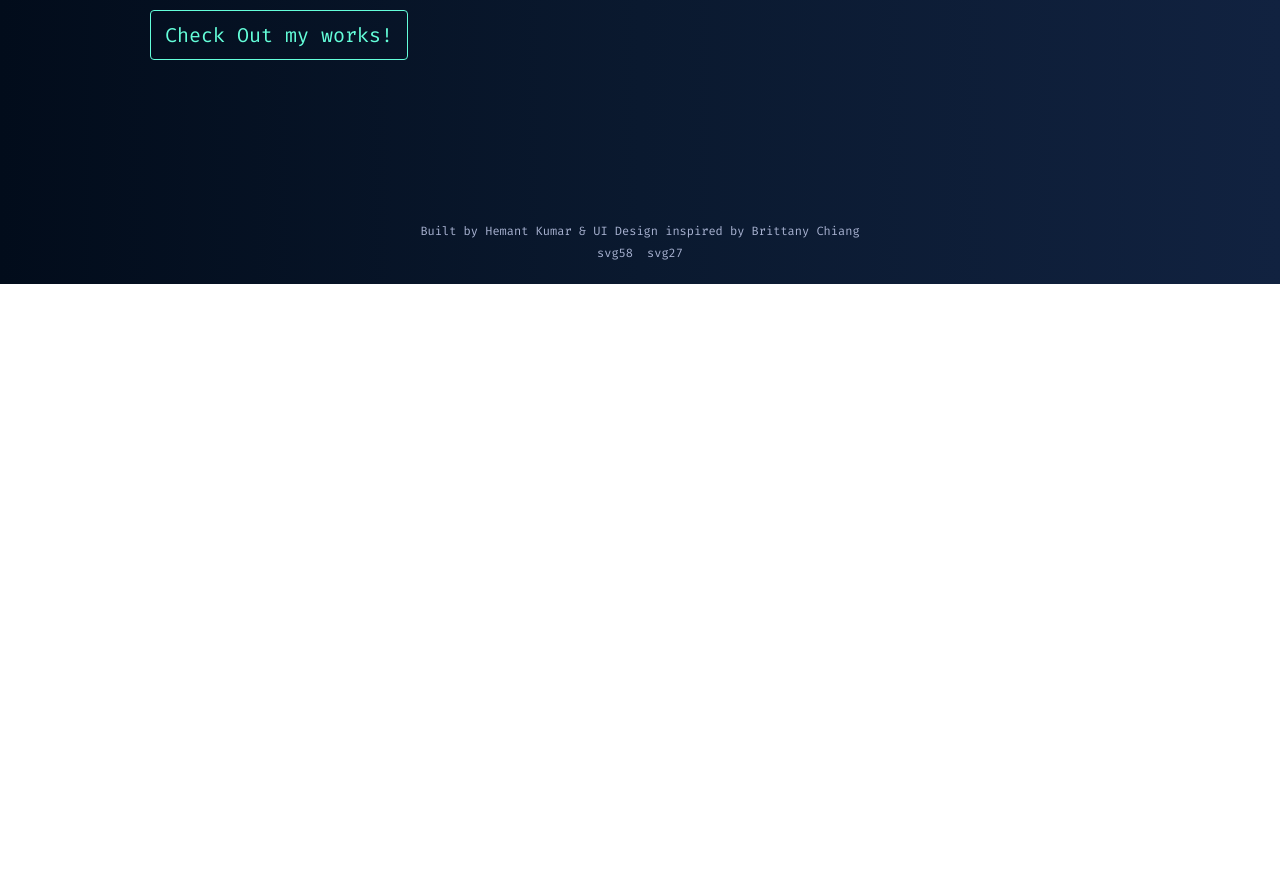
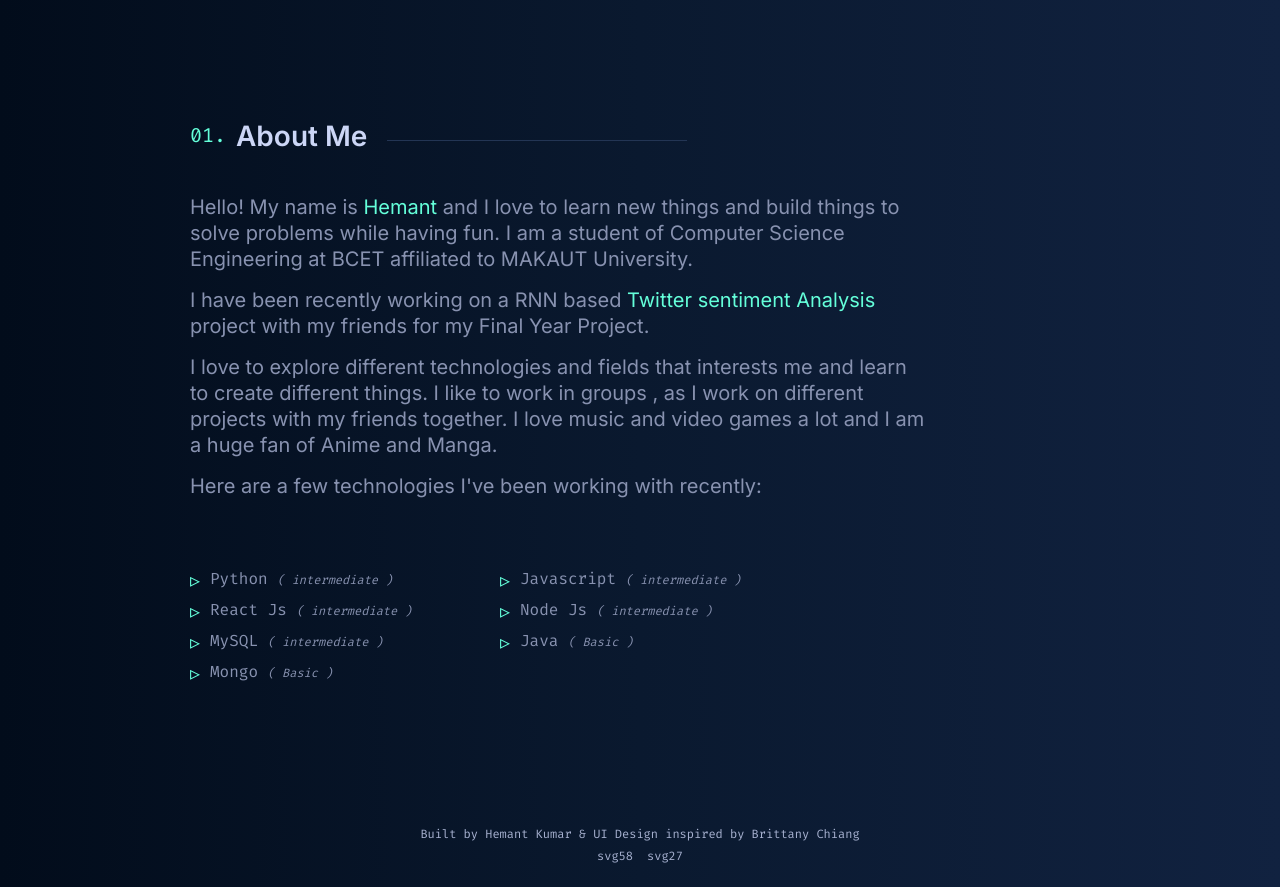
Before and after one commit to Hemant1101/myPorfolio, a React (Vite) app in the folder myPortfolio/: page / in a window 1280 px wide. Shown: the part 802-1689 px from the top of the page. Before the commit the page ends 1086 px from the top, so only its background shows below. Built offline with nearby package versions, Linux system fonts and the light colour scheme.

Commit message:
About section complete

```diff
--- a/myPortfolio/src/App.css
+++ b/myPortfolio/src/App.css
@@ -593,9 +593,15 @@ section{
   grid-template: 3fr 2fr;
   gap: 50px;
 }
+.about .inner p{
+  max-width: 740px;
+}
+.about .inner p span{
+  color: var(--green);
+}
 .about ul.skill-list{
   display: grid;
-  grid-template-columns: repeat(2,minmax(140px,200px));
+  grid-template-columns: repeat(2,minmax(140px,300px));
   gap: 0 10px;
   padding: 0;
   margin: 20px 0 0;
@@ -607,15 +613,20 @@ section{
   margin-bottom: 10px;
   padding-left: 20px;
   font-family: var(--font-mono);
-  font-size: var(--fz-xs);
+  font-size: var(--fz-md);
+}
+.about ul.skill-list li span:hover{
+  border-bottom: 1px solid var(--green);
+  color: var(--green);
+  transition: ease-in-out all .3s;
 }
 .about ul.skill-list li::before{
   content: "▹";
   position: absolute;
   left: 0;
   color: var(--green);
-  font-size: var(--fz-sm);
-  line-height: 12px;
+  font-size: var(--fz-xl);
+  line-height: 22px;
 
 }
 /* footer  */
--- a/myPortfolio/src/App.jsx
+++ b/myPortfolio/src/App.jsx
@@ -1,14 +1,14 @@
 import './App.css'
 import MainBody from './MainBody'
 import NavBar from './components/NavBar'
-import SocialIcons from './components/SocialIcons'
+import LeftBar from './components/LeftBar'
 
 function App() {
 
   return (
     <div className="App">
       <NavBar />
-      <SocialIcons />
+      <LeftBar />
       <MainBody />
     </div>
   )
--- a/myPortfolio/src/MainBody.jsx
+++ b/myPortfolio/src/MainBody.jsx
@@ -1,12 +1,14 @@
 import React from 'react'
 import Home from './pages/Home'
 import Footer from './pages/Footer'
+import About from './pages/About'
 
 const MainBody = () => {
   return (
     <>
     <main className="fillHeight">
         <Home/>
+        <About />
     </main>
     <Footer />
     </>
--- /dev/null
+++ b/myPortfolio/src/pages/About.jsx
@@ -0,0 +1,67 @@
+import React from 'react'
+
+const SkillsetArray = [
+    {
+        id: 1,
+        skillname: "Python",
+        level: "intermediate"
+    },
+    {
+        id: 2,
+        skillname: "Javascript",
+        level: "intermediate"
+    },
+    {
+        id: 3,
+        skillname: "React Js",
+        level: "intermediate"
+    },
+    {
+        id: 4,
+        skillname: "Node Js",
+        level: "intermediate"
+    },
+    {
+        id: 5,
+        skillname: "MySQL",
+        level: "intermediate"
+    },
+    {
+        id: 6,
+        skillname: "Java",
+        level: "Basic"
+    },
+    {
+        id: 7,
+        skillname: "Mongo",
+        level: "Basic"
+    },
+
+]
+
+const About = () => {
+  return (
+    <section id="about" className="about">
+        <h2 className="numbered-heading">About Me</h2>
+        <div className="inner">
+            <div className="about-content">
+                <p>Hello! My name is <span>Hemant</span> and I love to learn new things and build things to solve problems while having fun. I am a student of Computer Science Engineering at BCET affiliated to MAKAUT University. </p>
+                <p>I have been recently working on a RNN based <span>Twitter sentiment Analysis </span>project with my friends for my Final Year Project.</p>
+                <p> I love to explore different technologies and fields that interests me and learn to create different things. I like to work in groups , as I work on different projects with my friends together.
+                    I love music and video games a lot and I am a huge fan of Anime and Manga.
+                </p>
+                <p>Here are a few technologies I've been working with recently:</p>
+            </div>
+            <ul className="skill-list">
+                {SkillsetArray.map((values) => {
+                    return (
+                        <li key={values.id}><span>{`${values.skillname}`}</span> <i style={{fontSize:"var(--fz-xxs)"}}>( {`${values.level}`} )</i></li>
+                    )
+                })}
+            </ul>
+        </div>
+    </section>
+  )
+}
+
+export default About
```
